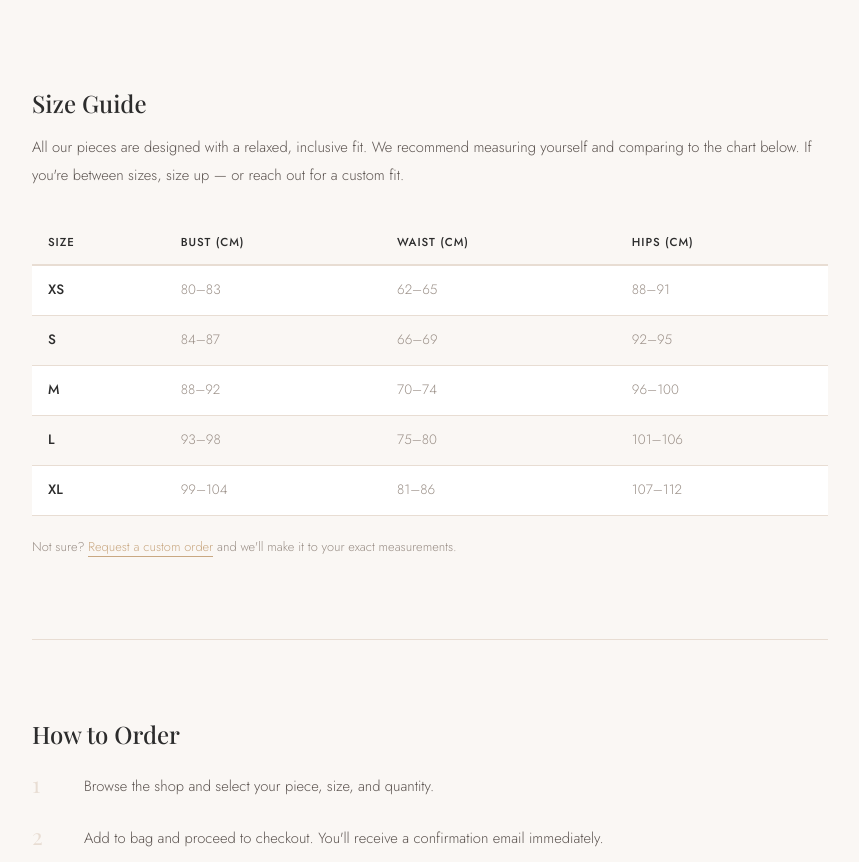
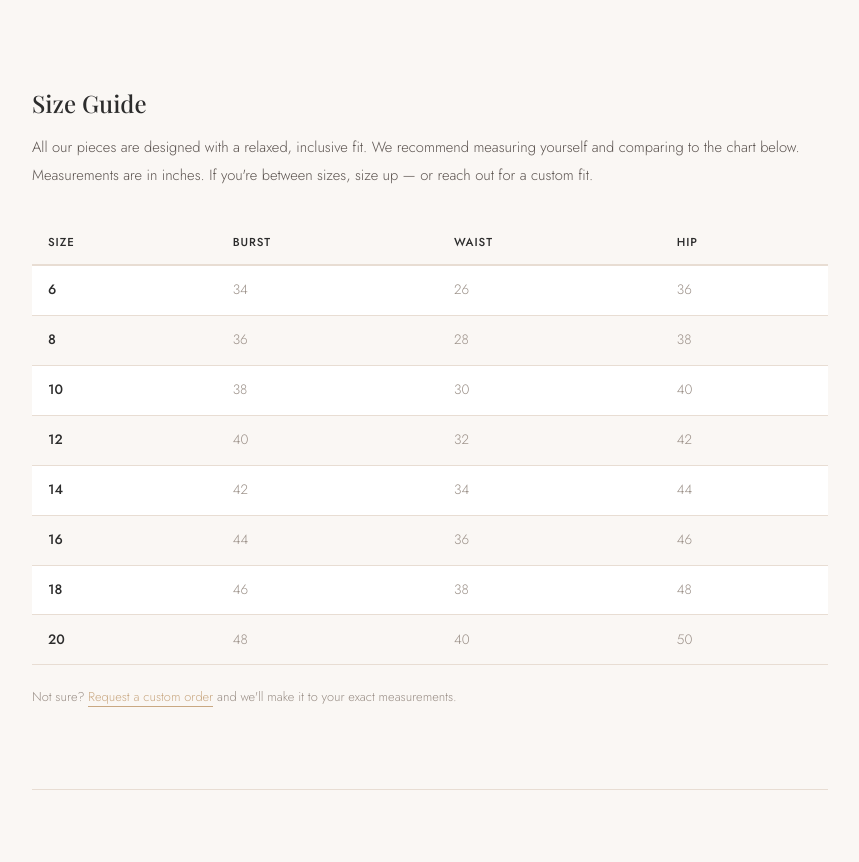
Before and after one commit to BloomingDew/Bloomingdew, a Next.js app: page /order-guide in a window 1280 px wide. Shown: the part 500-1362 px from the top of the page, without its empty margins (210-1069 px from the left). Built offline with nearby package versions, Linux system fonts and the light colour scheme; no server answers; a web font is replaced by a local one.

Commit message:
Update size guide to dress sizes 6–20 with Burst/Waist/Hip in inches

```diff
--- a/app/order-guide/page.tsx
+++ b/app/order-guide/page.tsx
@@ -47,28 +47,31 @@ export default function OrderGuidePage() {
         <div style={{ marginBottom: '5rem' }}>
           <h2 style={sectionHeading}>Size Guide</h2>
           <p style={bodyText}>
-            All our pieces are designed with a relaxed, inclusive fit. We recommend measuring yourself and comparing to the chart below. If you're between sizes, size up — or reach out for a custom fit.
+            All our pieces are designed with a relaxed, inclusive fit. We recommend measuring yourself and comparing to the chart below. Measurements are in inches. If you're between sizes, size up — or reach out for a custom fit.
           </p>
 
           <div style={{ overflowX: 'auto', marginTop: '2rem' }}>
             <table style={{ width: '100%', borderCollapse: 'collapse', fontFamily: "'Jost', sans-serif", fontSize: '0.85rem' }}>
               <thead>
                 <tr style={{ borderBottom: '2px solid #E8DDD3' }}>
-                  {['Size', 'Bust (cm)', 'Waist (cm)', 'Hips (cm)'].map((h) => (
+                  {['Size', 'Burst', 'Waist', 'Hip'].map((h) => (
                     <th key={h} style={{ padding: '0.75rem 1rem', textAlign: 'left', fontWeight: 500, color: '#2C2C2C', letterSpacing: '0.08em', textTransform: 'uppercase', fontSize: '0.72rem' }}>{h}</th>
                   ))}
                 </tr>
               </thead>
               <tbody>
                 {[
-                  ['XS', '80–83', '62–65', '88–91'],
-                  ['S', '84–87', '66–69', '92–95'],
-                  ['M', '88–92', '70–74', '96–100'],
-                  ['L', '93–98', '75–80', '101–106'],
-                  ['XL', '99–104', '81–86', '107–112'],
-                ].map(([size, bust, waist, hips], i) => (
+                  ['6',  '34', '26', '36'],
+                  ['8',  '36', '28', '38'],
+                  ['10', '38', '30', '40'],
+                  ['12', '40', '32', '42'],
+                  ['14', '42', '34', '44'],
+                  ['16', '44', '36', '46'],
+                  ['18', '46', '38', '48'],
+                  ['20', '48', '40', '50'],
+                ].map(([size, burst, waist, hip], i) => (
                   <tr key={size} style={{ backgroundColor: i % 2 === 0 ? '#FFFFFF' : '#FAF7F4', borderBottom: '1px solid #E8DDD3' }}>
-                    {[size, bust, waist, hips].map((val, j) => (
+                    {[size, burst, waist, hip].map((val, j) => (
                       <td key={j} style={{ padding: '0.85rem 1rem', color: j === 0 ? '#2C2C2C' : '#9A8F87', fontWeight: j === 0 ? 500 : 300 }}>{val}</td>
                     ))}
                   </tr>
```
